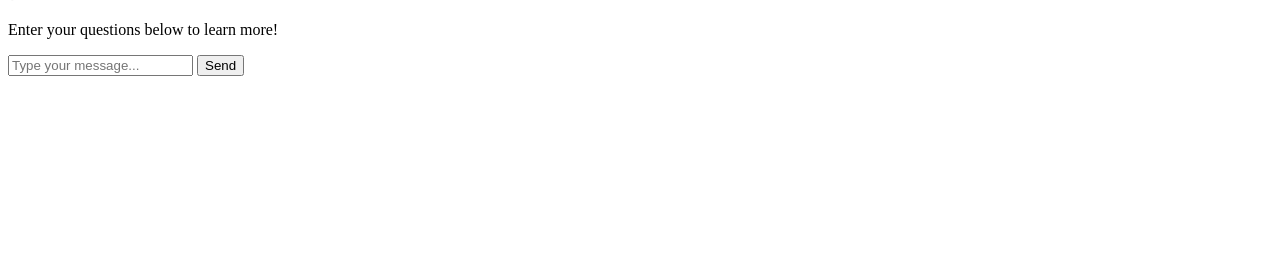
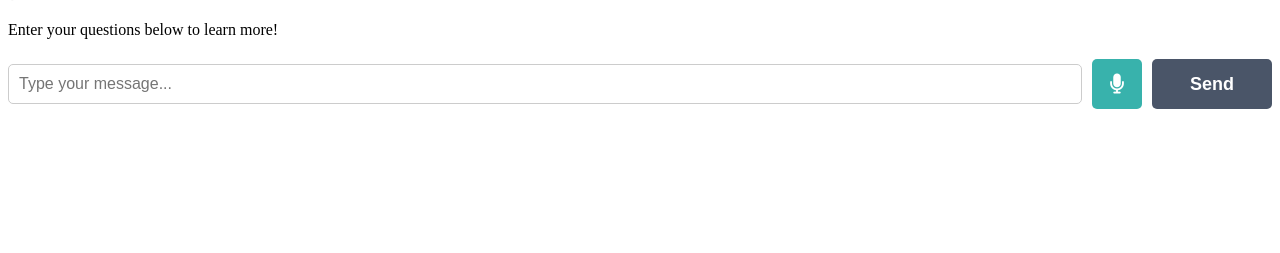
Before and after one commit to kawasthi04/Agri-Guard, a Flask app: page /results in a window 1280 px wide. Shown: the part 266-519 px from the top of the page. Run offline with Flask 3, Linux system fonts and the light colour scheme; parts of the project's set-up code (start-up, migrations or seed data) failed here and were passed over.

Commit message:
added speech to text fumction for the chat bot

```diff
--- a/flask_site/app.py
+++ b/flask_site/app.py
@@ -1,6 +1,8 @@
+# app.py
 import os
 import json
 import uuid
+import time
 from flask import Flask, render_template, request, redirect, url_for, session, jsonify
 import numpy as np
 import tensorflow as tf
@@ -15,55 +17,51 @@ from langchain_community.document_loaders import PyPDFDirectoryLoader
 from langchain_google_genai import GoogleGenerativeAIEmbeddings
 from langdetect import detect
 from google.cloud import translate_v2 as translate
-import logging
+from google.cloud import speech
 
 # Initialize Flask app
 app = Flask(__name__)
-app.secret_key = os.getenv('SECRET_KEY', 'your_secret_key')
+app.secret_key = 'your_secret_key'
 UPLOAD_FOLDER = 'static/uploads'
 app.config['UPLOAD_FOLDER'] = UPLOAD_FOLDER
 
-# Set up logging
-logging.basicConfig(level=logging.INFO)
-logger = logging.getLogger(__name__)
-
-# Load TensorFlow model
-model = tf.saved_model.load("saved_model")
+# Load the model from the .pb file
+model = tf.saved_model.load("Agri-guard/flask_site/saved_model")
 
 # Load class labels
-with open("class_indices.json", "r") as f:
+with open("Agri-guard/flask_site/class_indices.json", "r") as f:
     class_labels = json.load(f)
 class_labels = {int(k): v for k, v in class_labels.items()}
 
-# Set up Groq Chatbot and Prompt
+# API Keys and Configuration
 GROQ_API_KEY = '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'
 GOOGLE_API_KEY = 'AIzaSyBkoorRTaH08H3RFIft4ug6bT1ABexXswI'
 GOOGLE_TRANS_KEY = 'steam-lock-443918-p0-d8556e5bba5d.json'
-GOOGLE_STT_KEY = 'speech-to-text-443918-bc8f683f7dd2.json'
+GOOGLE_STT_KEY = "C:/Users/adity/Downloads/speech-to-text-443918-bc8f683f7dd2.json"
 os.environ["GOOGLE_API_KEY"] = GOOGLE_API_KEY
 
+# Initialize services
 llm = ChatGroq(groq_api_key=GROQ_API_KEY, model_name="Llama3-8b-8192")
-prompt = ChatPromptTemplate.from_template(
-    """
+translate_client = translate.Client.from_service_account_json(GOOGLE_TRANS_KEY)
+speech_client = speech.SpeechClient.from_service_account_file(GOOGLE_STT_KEY)
+
+# Chat prompt template
+prompt = ChatPromptTemplate.from_template("""
     Answer the questions based on the provided context only.
     Please provide the most accurate response based on the question
     <context>
     {context}
     <context>
     Questions: {input}
-    """
-)
+""")
 
-translate_client = translate.Client.from_service_account_json(GOOGLE_TRANS_KEY)
-
+# Vector embedding setup
 def vector_embedding():
     embeddings = GoogleGenerativeAIEmbeddings(model="models/embedding-001")
-    loader = PyPDFDirectoryLoader("rag_docs")
+    loader = PyPDFDirectoryLoader("Agri-guard/wiki_articles")
     docs = loader.load()
-
     text_splitter = RecursiveCharacterTextSplitter(chunk_size=1000, chunk_overlap=200)
     final_documents = text_splitter.split_documents(docs[:20])
-
     vectors = FAISS.from_documents(final_documents, embeddings)
     return vectors
 
@@ -76,7 +74,6 @@ def process_image(image_path):
     image = Image.open(image_path).resize((224, 224))
     input_data = np.expand_dims(np.array(image, dtype=np.float32) / 255.0, axis=0)
     input_tensor = tf.convert_to_tensor(input_data)
-
     infer = model.signatures['serving_default']
     output_data = infer(input_tensor)
     logits = list(output_data.values())[0].numpy()[0]
@@ -123,9 +120,9 @@ def results():
     model_output = session.get('model_output', None)
     chat_history = session.get('chat_history', [])
     return render_template('results.html',
-                           uploaded_image=uploaded_image,
-                           model_output=model_output,
-                           chat_history=chat_history)
+                         uploaded_image=uploaded_image,
+                         model_output=model_output,
+                         chat_history=chat_history)
 
 @app.route('/chat', methods=['POST'])
 def chat():
@@ -133,20 +130,57 @@ def chat():
     chat_history = session.get('chat_history', [])
 
     if user_input:
-        try:
-            detected_lang = detect_language(user_input)
-            user_input_in_english = translate_to_english(user_input)
-            prompt_text = f"Answer the following question in English:\n{user_input_in_english}"
-            response = retrieval_chain.invoke({'input': prompt_text})
-            raw_response = response.get('answer', 'No response available')
-            translated_response = translate_from_english(raw_response, target_lang=detected_lang)
-            chat_history.append({'user': user_input, 'response': translated_response})
-            session['chat_history'] = chat_history
-            return jsonify({'user': user_input, 'bot': translated_response})
-        except Exception as e:
-            logger.error(f"Error processing chat: {e}")
-            return jsonify({'error': 'An error occurred while processing your request.'})
+        detected_lang = detect_language(user_input)
+        user_input_in_english = translate_to_english(user_input)
+        prompt_text = f"Answer the following question in English:\n{user_input_in_english}"
+
+        response = retrieval_chain.invoke({'input': prompt_text})
+        raw_response = response.get('answer', 'No response available')
+        translated_response = translate_from_english(raw_response, target_lang=detected_lang)
+
+        structured_response = f"<div><h2>AgriGuard says:</h2><p>{translated_response}</p></div>"
+
+        chat_history.append(f"User ({detected_lang}): {user_input}")
+        chat_history.append({'type': 'bot', 'response': structured_response})
+        session['chat_history'] = chat_history
+
+        return jsonify({'user': user_input, 'bot': structured_response})
+
     return jsonify({'error': 'Invalid input'})
+
+@app.route('/speech-to-text', methods=['POST'])
+def speech_to_text():
+    if 'audio' not in request.files:
+        return jsonify({'error': 'No audio file provided'}), 400
+
+    audio_file = request.files['audio']
+    audio_content = audio_file.read()
+
+    audio = speech.RecognitionAudio(content=audio_content)
+    config = speech.RecognitionConfig(
+        encoding=speech.RecognitionConfig.AudioEncoding.WEBM_OPUS,
+        sample_rate_hertz=48000,
+        language_code="en-US",
+        enable_automatic_punctuation=True,
+    )
+
+    try:
+        response = speech_client.recognize(config=config, audio=audio)
+
+        if not response.results:
+            return jsonify({'error': 'No speech detected'}), 400
+
+        transcription = ' '.join([
+            result.alternatives[0].transcript
+            for result in response.results
+            if result.alternatives
+        ])
+
+        return jsonify({'transcription': transcription})
+
+    except Exception as e:
+        print(f"Speech-to-text error: {str(e)}")
+        return jsonify({'error': 'Failed to process audio'}), 500
 
 if __name__ == '__main__':
     if not os.path.exists(UPLOAD_FOLDER):
--- a/flask_site/templates/results.html
+++ b/flask_site/templates/results.html
@@ -24,6 +24,51 @@
             0% { transform: rotate(0deg); }
             100% { transform: rotate(360deg); }
         }
+        /* Chat form styles */
+        .upload-form {
+            display: flex;
+            align-items: center;
+            gap: 10px;
+            margin-top: 20px;
+        }
+        .chat-input {
+            flex: 1;
+            padding: 10px;
+            border: 1px solid #ccc;
+            border-radius: 5px;
+            font-size: 16px;
+        }
+        .mic-btn {
+            display: flex;
+            align-items: center;
+            justify-content: center;
+            width: 50px;
+            height: 50px;
+            font-size: 20px;
+            background-color: #38B2AC;
+            color: white;
+            border: none;
+            border-radius: 5px;
+            cursor: pointer;
+            margin-top: -1px;
+        }
+        .mic-btn:hover {
+            background-color: #2C7A7B;
+        }
+        .analyse-btn {
+            width: 120px;
+            height: 50px;
+            font-size: 18px;
+            font-weight: bold;
+            background-color: #4A5568;
+            color: white;
+            border: none;
+            border-radius: 5px;
+            cursor: pointer;
+        }
+        .analyse-btn:hover {
+            background-color: #2D3748;
+        }
     </style>
 </head>
 <body>
@@ -49,15 +94,16 @@
                 {% endfor %}
             </div>
 
-            <!-- Loading spinner -->
             <div class="loading-spinner" id="loading-spinner">
                 <i class="fas fa-spinner fa-spin"></i> Generating response...
             </div>
         </div>
 
-        <!-- Chat Form -->
         <form id="chat-form" class="upload-form">
             <input type="text" id="user-input" class="chat-input" placeholder="Type your message..." required>
+            <button type="button" class="mic-btn" id="mic-btn">
+                <i class="fas fa-microphone"></i>
+            </button>
             <button type="submit" class="analyse-btn">Send</button>
         </form>
     </div>
@@ -123,13 +169,13 @@
                 // Append user message
                 const userMessage = document.createElement('div');
                 userMessage.classList.add('message', 'user');
-                userMessage.innerHTML = <p>User: ${userInput}</p>;
+                userMessage.innerHTML = `<p>User: ${userInput}</p>`;
                 chatHistory.appendChild(userMessage);
 
                 // Append structured bot response
                 const botMessage = document.createElement('div');
                 botMessage.classList.add('message', 'bot');
-                botMessage.innerHTML = <p>${data.bot}</p>;
+                botMessage.innerHTML = `<p>${data.bot}</p>`;
                 chatHistory.appendChild(botMessage);
 
                 // Hide loading spinner after response
@@ -142,6 +188,63 @@
                 document.getElementById('loading-spinner').style.display = 'none';
             });
         });
+
+        // Microphone button logic
+        let isRecording = false;
+        let mediaRecorder;
+        let audioChunks = [];
+
+        document.getElementById('mic-btn').addEventListener('click', async () => {
+            const micButton = document.getElementById('mic-btn');
+            const userInput = document.getElementById('user-input');
+
+            if (!isRecording) {
+                micButton.innerHTML = '<i class="fas fa-stop"></i>';
+                try {
+                    const stream = await navigator.mediaDevices.getUserMedia({ audio: true });
+                    mediaRecorder = new MediaRecorder(stream);
+                    audioChunks = [];
+
+                    mediaRecorder.ondataavailable = (event) => {
+                        audioChunks.push(event.data);
+                    };
+
+                    mediaRecorder.onstop = async () => {
+                        const audioBlob = new Blob(audioChunks, { type: 'audio/wav' });
+                        const formData = new FormData();
+                        formData.append('audio', audioBlob);
+
+                        micButton.innerHTML = '<i class="fas fa-microphone"></i>';
+
+                        fetch('/speech-to-text', {
+                            method: 'POST',
+                            body: formData,
+                        })
+                            .then((response) => response.json())
+                            .then((data) => {
+                                if (data.transcription) {
+                                    userInput.value = data.transcription;
+                                } else {
+                                    alert('Could not transcribe audio.');
+                                }
+                            })
+                            .catch((error) => {
+                                console.error('Speech-to-text error:', error);
+                                alert('An error occurred while processing the audio.');
+                            });
+                    };
+
+                    mediaRecorder.start();
+                    isRecording = true;
+                } catch (error) {
+                    console.error('Microphone access error:', error);
+                    alert('Could not access the microphone.');
+                }
+            } else {
+                mediaRecorder.stop();
+                isRecording = false;
+            }
+        });
     </script>
 </body>
 </html>
```
